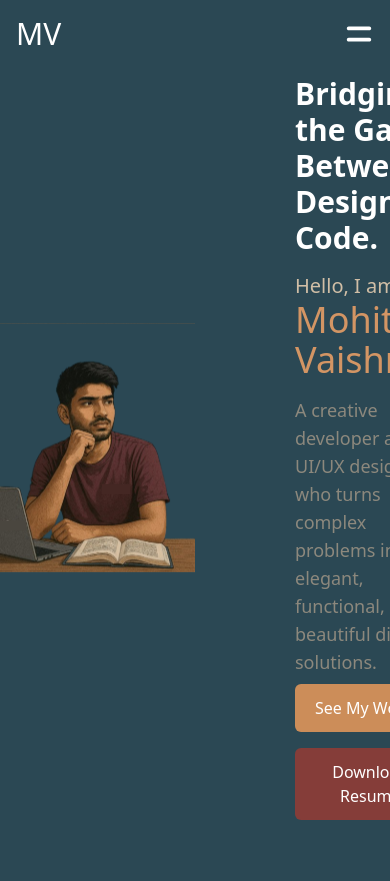
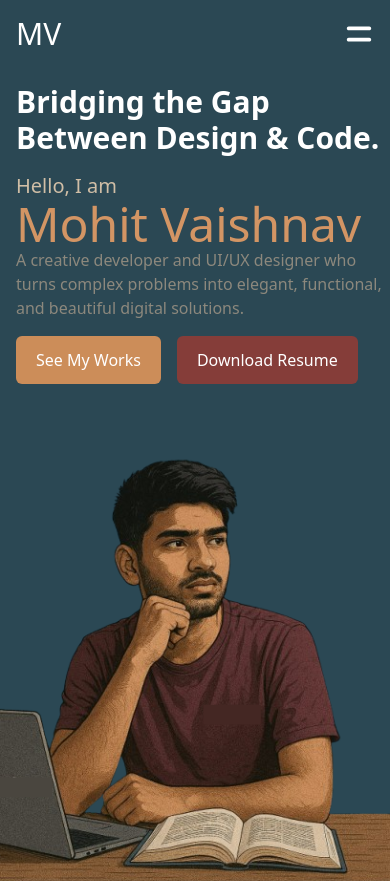
Before and after one commit to mohitvaishnav56/portfolio_original, a Next.js app: page / in a window 390 px wide. Before the commit the page ends 844 px from the top, so only its background shows below. Built offline with nearby package versions, Linux system fonts and the light colour scheme.

Commit message:
responsiveness added to hero section

```diff
--- a/src/components/specific/hero/HeroImg.js
+++ b/src/components/specific/hero/HeroImg.js
@@ -1,10 +1,13 @@
 import React from 'react';
 import Image from 'next/image';
 const HeroImg = () => {
-    return (
-        <Image width={500}   // base pixel width
-      height={300}  // base pixel height
-      style={{ width: '50%', height: "100%" }} src={"/heroImg.svg"} alt="Hero Image" />
+    return (<Image
+      className="h-auto md:w-1/2 w-full"
+      src="/heroImg.svg"
+      alt="Hero Image"
+      width={500}
+      height={300}
+    />
     )
 }
 
--- a/src/components/specific/hero/HeroPara.js
+++ b/src/components/specific/hero/HeroPara.js
@@ -2,7 +2,7 @@ import React from 'react'
 
 const HeroPara = () => {
   return (
-    <p className='text-[#8C887D] text-lg md:text-xl mt-4 max-w-xl'>
+    <p className='text-[#8C887D] text-md md:text-xl mb-2 max-w-xl'>
         A creative developer and UI/UX designer who turns complex problems into elegant, functional, and beautiful digital solutions.
     </p>
   )
--- a/src/components/specific/hero/HeroSection.js
+++ b/src/components/specific/hero/HeroSection.js
@@ -3,7 +3,7 @@ import HeroImg from './HeroImg'
 import HeroText from './HeroText'
 const HeroSection = () => {
   return (
-    <div className='h-[90vh] w-full flex justify-start '>
+    <div className='md:h-[90vh] w-full flex-col-reverse md:flex-row flex justify-start '>
         <HeroImg />
         <HeroText />
     </div>
--- a/src/components/specific/hero/HeroText.js
+++ b/src/components/specific/hero/HeroText.js
@@ -5,7 +5,7 @@ import HeroPara from './HeroPara'
 import HeroBtns from './HeroBtns'
 const HeroText = () => {
   return (
-    <div className='pl-[100px] w-full h-full flex flex-col justify-center items-start'>
+    <div className='md:pl-[100px] pt-4 pl-4 w-full md:h-full flex flex-col justify-center items-start'>
         <TagLine />
         <HeroTitle />
         <HeroPara />
--- a/src/components/specific/hero/HeroTitle.js
+++ b/src/components/specific/hero/HeroTitle.js
@@ -6,7 +6,7 @@ const HeroTitle = () => {
       <p className='text-[#D0BEA6] text-xl font-medium'>
         Hello, I am
       </p>
-      <h1 className='text-4xl md:text-7xl text-[#D39564] font-medium'>
+      <h1 className='text-5xl md:text-7xl text-[#D39564] font-medium'>
         Mohit Vaishnav
     </h1>
     </>
```
Also changed, not shown: src/app/globals.css (line endings or trailing spaces).
